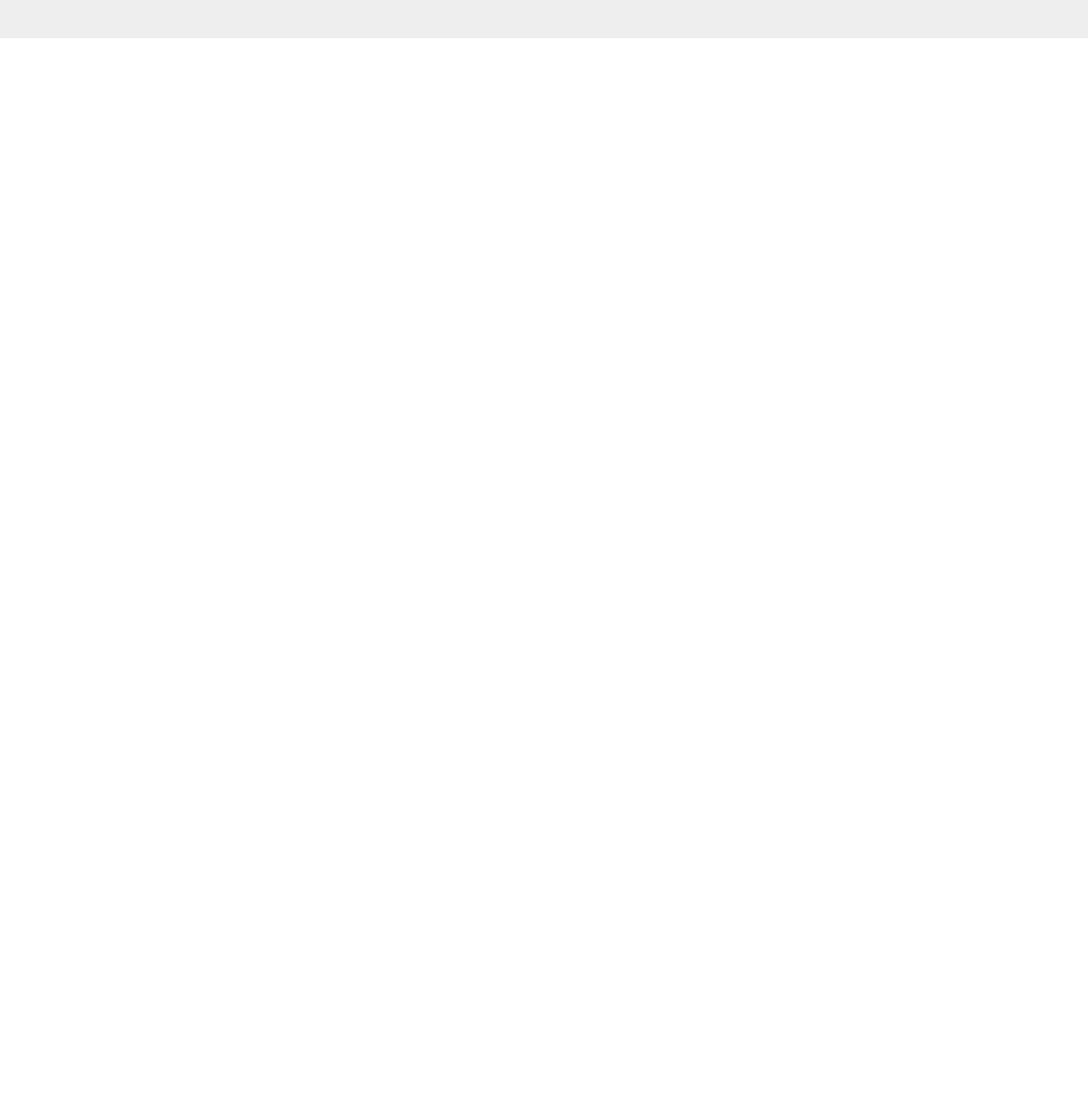
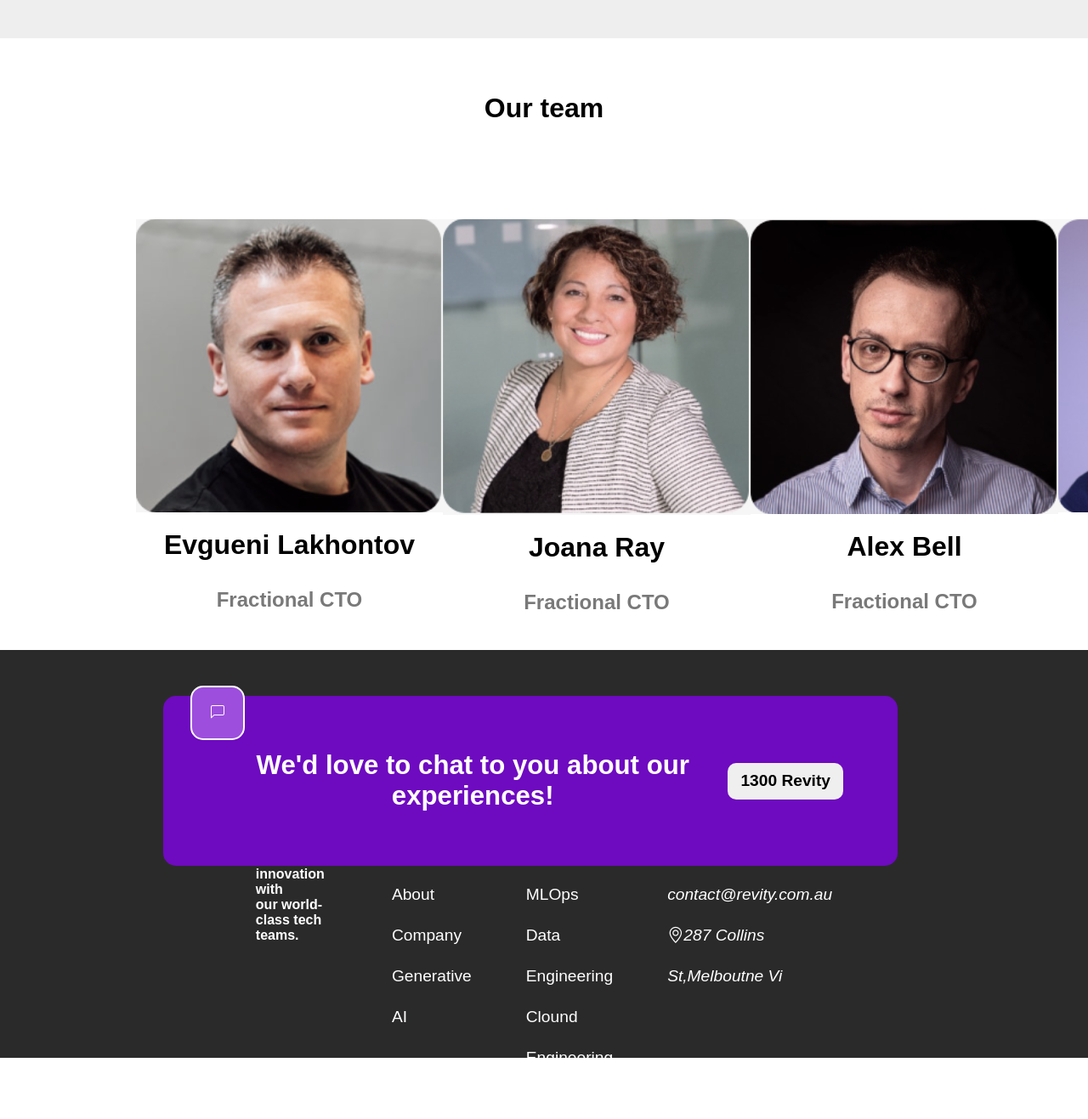
Before and after one commit to Bandidkw/my-site, a plain HTML site: page Index.html in a window 1280 px wide. Shown: the part 5132-6449 px from the top of the page at 85% size. Before the commit the page ends 5177 px from the top, so only its background shows below. Drawn offline with nearby package versions, Linux system fonts and the light colour scheme.

Commit message:
Initial Release

```diff
--- a/Index.html
+++ b/Index.html
@@ -18,7 +18,7 @@
                 <li><a href="#head">Home</a></li>
                 <li><a href="#Grid-info">Caplabilities</a></li>
                 <li><a href="#expert">Expertise</a></li>
-                <li><a href="#head">Contact</a></li>
+                <li><a href="#contact">Contact</a></li>
             </ul>
             <button class="btn-main" type="submit">1300 Revity</button>
         </nav>
@@ -138,5 +138,62 @@
             </div>
         </div>
     </div>
+    <div class="our-team" id="contact">
+        <h1>Our team</h1>
+        <div class="team-grid">
+            <div class="team-box">
+                <img src="our-team/team-01.png" alt="">
+                <h2>Evgueni Lakhontov</h2>
+                <h4>Fractional CTO</h4>
+            </div>
+            <div class="team-box">
+                <img src="our-team/team-02.png" alt="">
+                <h2>Joana Ray</h2>
+                <h4>Fractional CTO</h4>
+            </div>
+            <div class="team-box">
+                <img src="our-team/team-03.png" alt="">
+                <h2>Alex Bell</h2>
+                <h4>Fractional CTO</h4>
+            </div>
+            <div class="team-box">
+                <img src="our-team/team-04.png" alt="">
+                <h2>Angelica Cor</h2>
+                <h4>Fractional CTO</h4>
+            </div>
+        </div>
+        <div class="form">
+            <div class="icon-chat">
+                <a href=""><i class="bi bi-chat-left"></i></a>
+            </div>
+            <div class="bottom-box">
+                <h2>We'd love to chat to you about our experiences!</h2>
+                <button class="bottom-btn">1300 Revity</button>
+            </div>
+        </div>
+    </div>
+    <div class="footer">
+        <div class="footer-grid">
+            <div class="foot-info">
+                <h1>Revity</h1>
+                <h4>Accelerate innovation with <br> our world-class tech teams.</h4>
+            </div>
+            <div class="foot-info">
+                <p>Terms & Conditions</p>
+                <p>About Company</p>
+                <p>Generative AI</p>
+            </div>
+            <div class="foot-info">
+                <p>Machine Learning & MLOps</p>
+                <p>Data Engineering</p>
+                <p>Clound Engineering & DevOps</p>
+            </div>
+            <div class="foot-info">
+                <p><i class="bi bi-telephone">1300 REVITY</i></p>
+                <p><i class="bi bi-chat-left">contact@revity.com.au</i></p>
+                <p><i class="bi bi-geo-alt">287 Collins St,Melboutne Vi</i></p>
+            </div>
+        </div>
+    </div>
 </body>
 </html>
--- a/style.css
+++ b/style.css
@@ -271,3 +271,111 @@ body{
     border: 2px solid #9d4edd;
     border-radius: 10px;
 }
+.our-team{
+    padding: 2rem 10rem;
+    display: block;
+    text-align: center;
+    align-items: center;
+    margin: 0 auto;
+    height: 100vh;
+    justify-content: center;
+}
+.our-team h1{
+    padding: 2rem;
+}
+
+.team-grid{
+    margin-bottom: 5rem;
+    padding-top: 5rem;
+    display: grid;
+    grid-template-columns: repeat(4,1fr);
+}
+.team-grid h2{
+    font-size: 2rem;
+    font-weight: 700;
+    padding: 1rem;
+}
+.team-grid h4{
+    padding: 1rem;
+    font-size: 1.5rem;
+    font-weight: 600;
+    color: #797979;
+}
+.form{
+    justify-content: center;
+    display: flex;
+    position: relative;
+    align-items: center;
+}
+.icon-chat{
+    border: #fff 2px solid;
+    border-radius: 15px;
+    margin: -10rem -6rem 0 0;
+    display: flex;
+    align-items: center;
+    justify-content: center;
+    width: 4rem;
+    height: 4rem;
+    color: #fff;
+    background-color: #9d4edd;
+    z-index: 2;
+}
+.icon-chat a{
+    color: #fff;
+}
+.bottom-box{
+    font-size: 1.3rem;
+    font-weight: 700;
+    align-items: center;
+    justify-content: space-between;
+    display: flex;
+    border-radius: 15px;
+    position: relative;
+    width: 90%;
+    padding: 4rem;
+    color: #fff;
+    background-color: #6e0ac0;
+    z-index: 1;
+}
+.bottom-box button{
+    font-size: 1.2rem;
+    font-weight: 700;
+    cursor: pointer;
+    border: none;
+    border-radius: 10px;
+    width: 10rem;
+    height: 2.7rem;
+}
+.footer{
+    margin-top: -5rem;
+    padding: 0 20rem 0 20rem;
+    width: 100%;
+    height: 30rem;
+    display: flex;
+    align-items: center;
+    justify-content: center;
+    background-color: #2b2a2a;
+}
+.footer-grid{
+    display: grid;
+    grid-template-columns: repeat(4,1fr);
+    grid-column-gap: 3rem;
+}
+.foot-info{
+    display: block;
+    padding: 3rem 0.5rem 0 0.5rem;
+    height: 15rem;
+    color: #fff;
+}.foot-info h4{
+    font-size: 1rem;
+    font-weight: 700;
+}
+.foot-info h1{
+    font-size: 2rem;
+    font-weight: 700;
+    margin-bottom: 2rem;
+}
+.foot-info p{
+    font-size: 1.2rem;
+    line-height: 2.5;
+}
```
Also changed, not shown: our-team/team-01.png (added), our-team/team-02.png (added), our-team/team-03.png (added), our-team/team-04.png (added).
